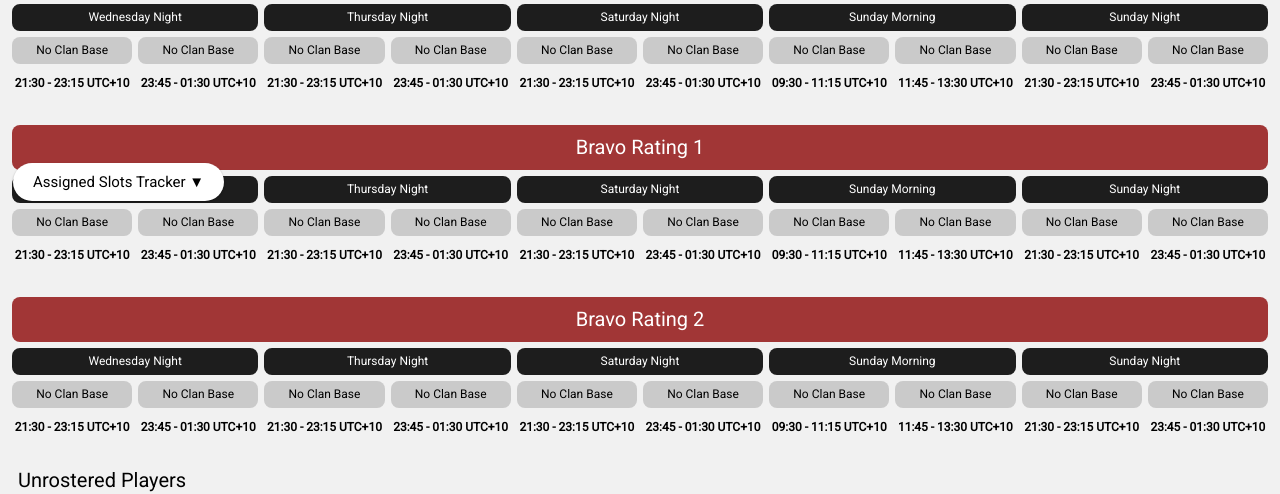
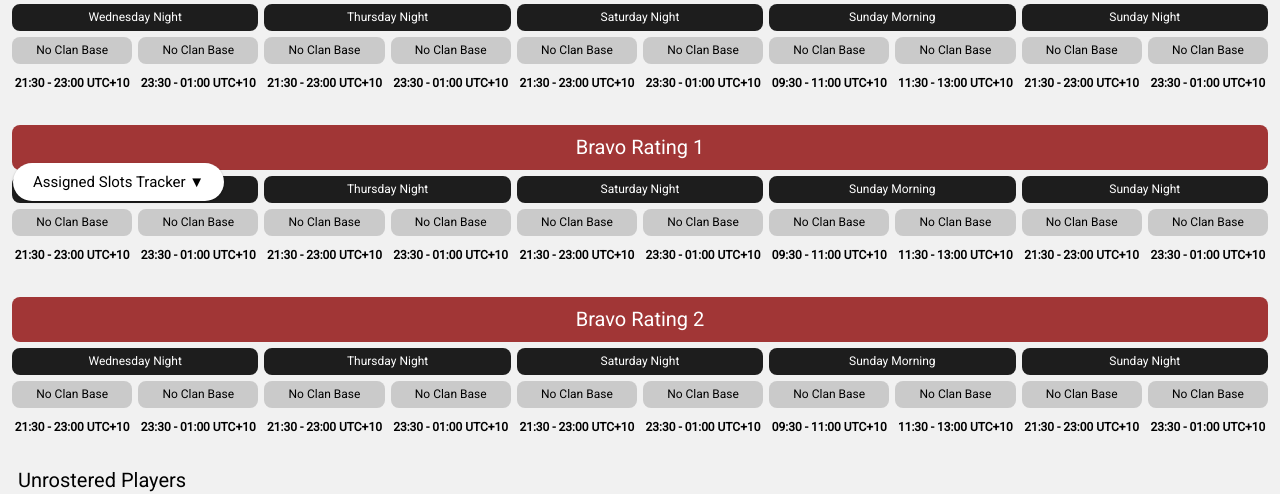
Before and after one commit to superlaser97/superlaser97.github.io, a plain HTML site: page index.html in a window 1280 px wide. Shown: the part 584-1078 px from the top of the page. Drawn offline with nearby package versions, Linux system fonts and the light colour scheme.

Commit message:
Update index.html

```diff
--- a/index.html
+++ b/index.html
@@ -149,16 +149,16 @@
                     <th class="ClanBase_ColumnLabel noBase" id="0-9" onclick="ClearWatch('0-9')">No Clan Base</th>
                 </tr>
                 <tr>
-                    <th class="Timeslot_Label">21:30 - 23:15 UTC+10</th>
-                    <th class="Timeslot_Label">23:45 - 01:30 UTC+10</th>
-                    <th class="Timeslot_Label">21:30 - 23:15 UTC+10</th>
-                    <th class="Timeslot_Label">23:45 - 01:30 UTC+10</th>
-                    <th class="Timeslot_Label">21:30 - 23:15 UTC+10</th>
-                    <th class="Timeslot_Label">23:45 - 01:30 UTC+10</th>
-                    <th class="Timeslot_Label">09:30 - 11:15 UTC+10</th>
-                    <th class="Timeslot_Label">11:45 - 13:30 UTC+10</th>
-                    <th class="Timeslot_Label">21:30 - 23:15 UTC+10</th>
-                    <th class="Timeslot_Label">23:45 - 01:30 UTC+10</th>
+                    <th class="Timeslot_Label">21:30 - 23:00 UTC+10</th>
+                    <th class="Timeslot_Label">23:30 - 01:00 UTC+10</th>
+                    <th class="Timeslot_Label">21:30 - 23:00 UTC+10</th>
+                    <th class="Timeslot_Label">23:30 - 01:00 UTC+10</th>
+                    <th class="Timeslot_Label">21:30 - 23:00 UTC+10</th>
+                    <th class="Timeslot_Label">23:30 - 01:00 UTC+10</th>
+                    <th class="Timeslot_Label">09:30 - 11:00 UTC+10</th>
+                    <th class="Timeslot_Label">11:30 - 13:00 UTC+10</th>
+                    <th class="Timeslot_Label">21:30 - 23:00 UTC+10</th>
+                    <th class="Timeslot_Label">23:30 - 01:00 UTC+10</th>
                 </tr>
             <tbody>
             </tbody>
@@ -186,16 +186,16 @@
                     <th class="ClanBase_ColumnLabel noBase" id="1-9" onclick="ClearWatch('1-9')">No Clan Base</th>
                 </tr>
                 <tr>
-                    <th class="Timeslot_Label">21:30 - 23:15 UTC+10</th>
-                    <th class="Timeslot_Label">23:45 - 01:30 UTC+10</th>
-                    <th class="Timeslot_Label">21:30 - 23:15 UTC+10</th>
-                    <th class="Timeslot_Label">23:45 - 01:30 UTC+10</th>
-                    <th class="Timeslot_Label">21:30 - 23:15 UTC+10</th>
-                    <th class="Timeslot_Label">23:45 - 01:30 UTC+10</th>
-                    <th class="Timeslot_Label">09:30 - 11:15 UTC+10</th>
-                    <th class="Timeslot_Label">11:45 - 13:30 UTC+10</th>
-                    <th class="Timeslot_Label">21:30 - 23:15 UTC+10</th>
-                    <th class="Timeslot_Label">23:45 - 01:30 UTC+10</th>
+                    <th class="Timeslot_Label">21:30 - 23:00 UTC+10</th>
+                    <th class="Timeslot_Label">23:30 - 01:00 UTC+10</th>
+                    <th class="Timeslot_Label">21:30 - 23:00 UTC+10</th>
+                    <th class="Timeslot_Label">23:30 - 01:00 UTC+10</th>
+                    <th class="Timeslot_Label">21:30 - 23:00 UTC+10</th>
+                    <th class="Timeslot_Label">23:30 - 01:00 UTC+10</th>
+                    <th class="Timeslot_Label">09:30 - 11:00 UTC+10</th>
+                    <th class="Timeslot_Label">11:30 - 13:00 UTC+10</th>
+                    <th class="Timeslot_Label">21:30 - 23:00 UTC+10</th>
+                    <th class="Timeslot_Label">23:30 - 01:00 UTC+10</th>
                 </tr>
             </thead>
             <tbody>
@@ -224,16 +224,16 @@
                     <th class="ClanBase_ColumnLabel noBase" id="2-9" onclick="ClearWatch('2-9')">No Clan Base</th>
                 </tr>
                 <tr>
-                    <th class="Timeslot_Label">21:30 - 23:15 UTC+10</th>
-                    <th class="Timeslot_Label">23:45 - 01:30 UTC+10</th>
-                    <th class="Timeslot_Label">21:30 - 23:15 UTC+10</th>
-                    <th class="Timeslot_Label">23:45 - 01:30 UTC+10</th>
-                    <th class="Timeslot_Label">21:30 - 23:15 UTC+10</th>
-                    <th class="Timeslot_Label">23:45 - 01:30 UTC+10</th>
-                    <th class="Timeslot_Label">09:30 - 11:15 UTC+10</th>
-                    <th class="Timeslot_Label">11:45 - 13:30 UTC+10</th>
-                    <th class="Timeslot_Label">21:30 - 23:15 UTC+10</th>
-                    <th class="Timeslot_Label">23:45 - 01:30 UTC+10</th>
+                    <th class="Timeslot_Label">21:30 - 23:00 UTC+10</th>
+                    <th class="Timeslot_Label">23:30 - 01:00 UTC+10</th>
+                    <th class="Timeslot_Label">21:30 - 23:00 UTC+10</th>
+                    <th class="Timeslot_Label">23:30 - 01:00 UTC+10</th>
+                    <th class="Timeslot_Label">21:30 - 23:00 UTC+10</th>
+                    <th class="Timeslot_Label">23:30 - 01:00 UTC+10</th>
+                    <th class="Timeslot_Label">09:30 - 11:00 UTC+10</th>
+                    <th class="Timeslot_Label">11:30 - 13:00 UTC+10</th>
+                    <th class="Timeslot_Label">21:30 - 23:00 UTC+10</th>
+                    <th class="Timeslot_Label">23:30 - 01:00 UTC+10</th>
                 </tr>
             </thead>
             <tbody>
```
